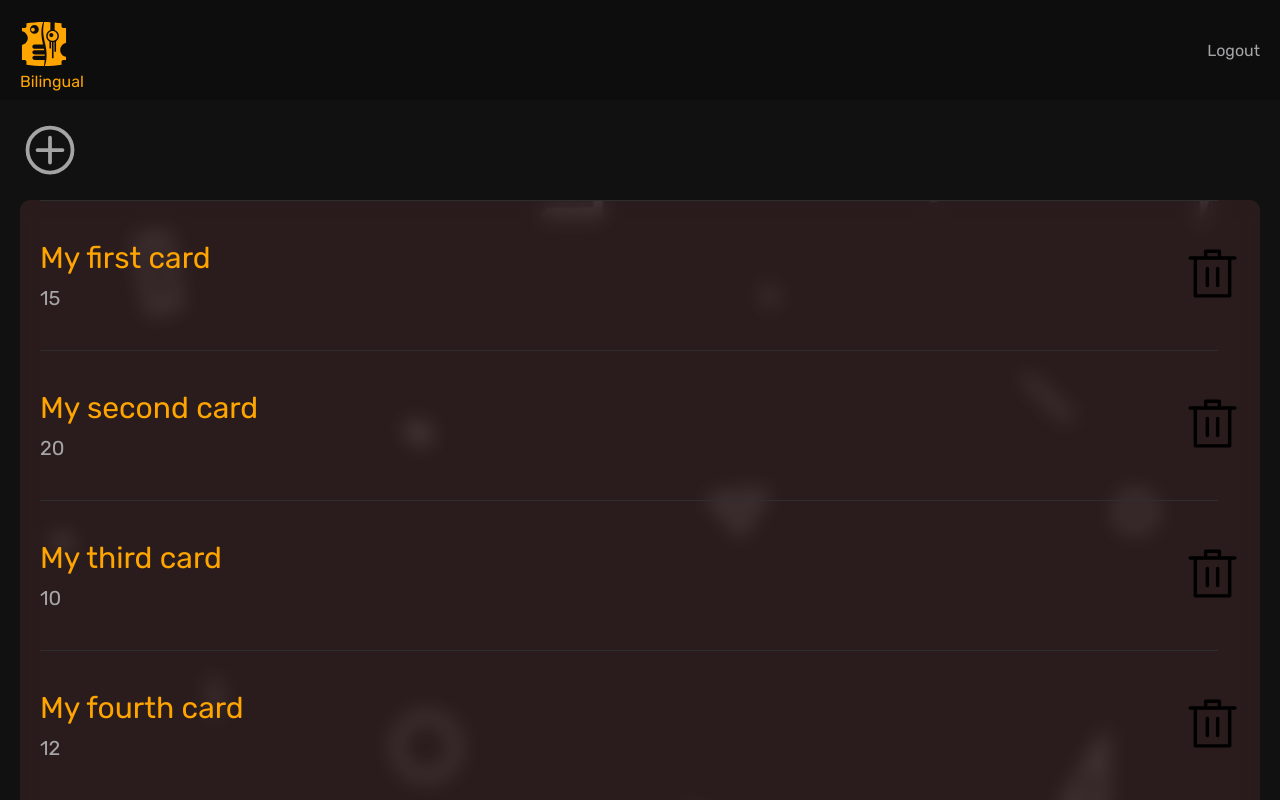
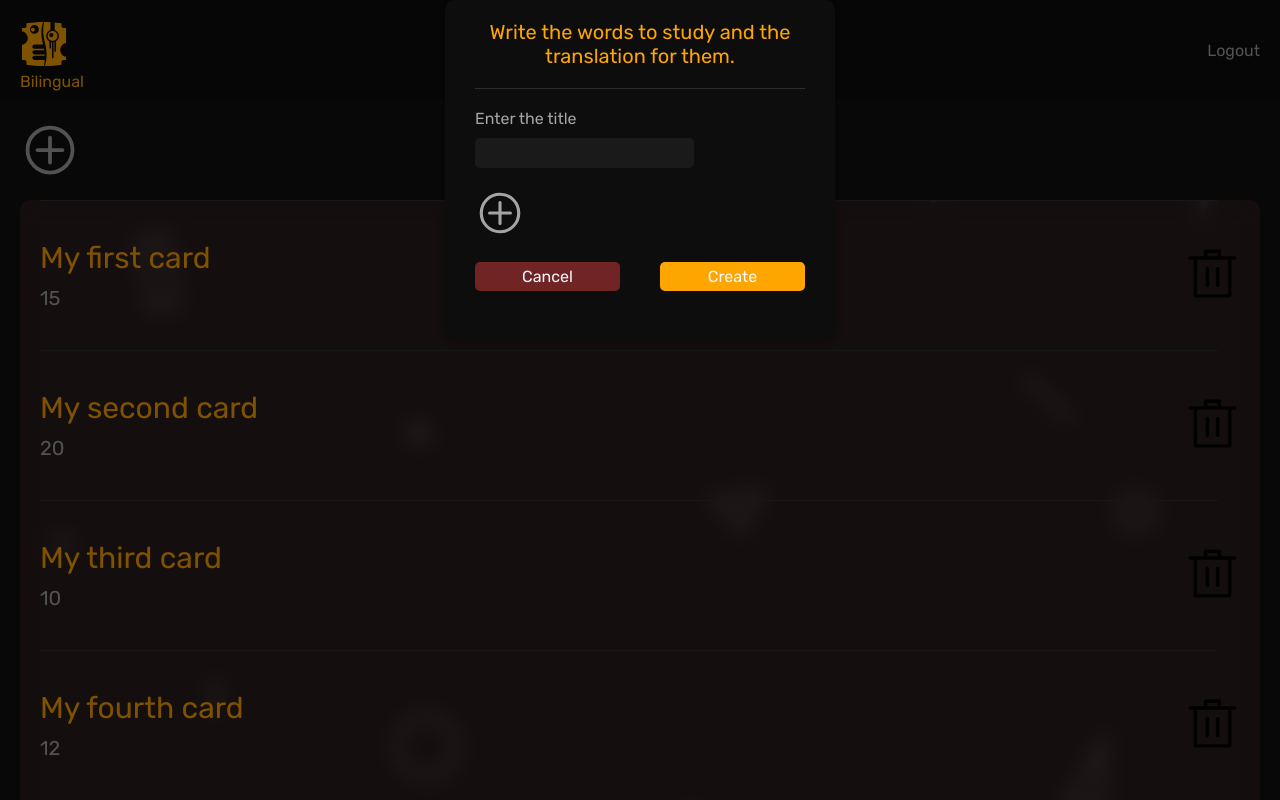
Before and after one commit to RobertEyrikh/bingual-client, a Vue app: page / in a window 1280 px wide. Both pictures are taken after a click on the button 50 px from the left and 150 px from the top of the page. Shown: the top 800 px of the page. Built offline with nearby package versions, Linux system fonts and the light colour scheme.

Commit message:
added add card modal

```diff
--- a/src/components/AddCard.vue
+++ b/src/components/AddCard.vue
@@ -1,8 +1,27 @@
-<script setup></script>
+<script setup>
+import { ref, reactive } from "vue";
+import MyButton from "../components/UI/MyButton.vue";
+const isOpen = ref(false);
+const words = ref([]);
+const deleteWord = (id) => {
+  words.value.splice(id, 1);
+};
+const addWord = () => {
+  let word = {
+    word: "",
+    translate: "",
+  };
+  words.value.push(word);
+};
+const check = () => {
+  console.log(words.value);
+};
+</script>
 <template>
   <section class="add-card">
-    <button class="add-button">
-      <svg class="add-button__image"
+    <button @click="isOpen = true" class="add-button">
+      <svg
+        class="add-button__image"
         viewBox="0 0 24 24"
         fill="none"
         xmlns="http://www.w3.org/2000/svg"
@@ -16,9 +35,86 @@
         />
       </svg>
     </button>
+    <Transition name="modal">
+      <div @click.stop="isOpen = false" v-if="isOpen" class="modal-wrapper">
+        <div @click.stop class="modal-container">
+          <div class="modal-header">
+            <h1 class="modal-header__title">
+              Write the words to study and the translation for them.
+            </h1>
+          </div>
+          <div class="modal-body">
+            <div class="modal-body__info">
+              <p class="card-name">Enter the title</p>
+              <input type="text" class="field name-field" />
+            </div>
+            <div v-if="words.length != 0" class="modal-body__words">
+              <div class="words-title">
+                <p class="words-title__p">Enter a word</p>
+                <p class="words-title__p">Enter translation</p>
+              </div>
+              <transition-group name="list" tag="div">
+                <div
+                  v-for="(word, index) of words"
+                  :key="word"
+                  class="words-container"
+                >
+                  {{ index + 1 }}
+                  <input v-model="words[index].word" class="field word-field" />
+                  <div>
+                    <input
+                      v-model="words[index].translate"
+                      class="field translate-field"
+                    />
+                    <p class="translate-word">word</p>
+                  </div>
+                  <button @click="deleteWord(index)" class="delete-card">
+                    <img
+                      class="delete-card__image"
+                      src="../assets/delete.svg"
+                    />
+                  </button>
+                </div>
+              </transition-group>
+            </div>
+            <button class="plus-word">
+              <svg
+                @click="addWord"
+                class="plus-word__image"
+                src="../assets/plus.svg"
+                viewBox="0 0 24 24"
+                fill="none"
+                xmlns="http://www.w3.org/2000/svg"
+              >
+                <path
+                  d="M12 7V17M7 12H17M21 12C21 16.9706 16.9706 21 12 21C7.02944 21 3 16.9706 3 12C3 7.02944 7.02944 3 12 3C16.9706 3 21 7.02944 21 12Z"
+                  stroke="inherit"
+                  stroke-width="1.5"
+                  stroke-linecap="round"
+                  stroke-linejoin="round"
+                />
+              </svg>
+            </button>
+          </div>
+          <div class="modal-footer">
+            <my-button @click="check" class="cancel-button">Cancel</my-button>
+            <my-button class="create-button">Create</my-button>
+          </div>
+        </div>
+      </div>
+    </Transition>
   </section>
 </template>
 <style scoped>
+.list-enter-active,
+.list-leave-active {
+  transition: all 1s ease;
+}
+.list-enter-from,
+.list-leave-to {
+  opacity: 0;
+  transform: translateY(30px);
+}
 .add-card {
   background-color: #111111;
   height: 60px;
@@ -38,4 +134,126 @@
 .add-button__image:hover {
   stroke: #ffa500;
 }
+.modal-wrapper {
+  position: fixed;
+  z-index: 9998;
+  top: 0;
+  left: 0;
+  width: 100%;
+  height: 100%;
+  background-color: rgba(0, 0, 0, 0.5);
+  transition: opacity 0.3s ease;
+}
+.modal-container {
+  border-radius: 10px;
+  width: 330px;
+  min-height: 300px;
+  margin: auto;
+  padding: 20px 30px;
+  background-color: rgb(13, 13, 13);
+  box-shadow: 0 2px 8px rgba(0, 0, 0, 0.33);
+  transition: all 0.3s ease;
+  /* overflow: scroll; */
+}
+.modal-container::-webkit-scrollbar {
+  width: 7px;
+  background-color: inherit;
+}
+.modal-container::-webkit-scrollbar-thumb {
+  background-color: #223c50;
+}
+.modal-header {
+  padding-bottom: 20px;
+  margin-bottom: 20px;
+  border-bottom: 1px solid #2e2e2e;
+}
+.modal-header__title {
+  text-align: center;
+  font-size: 20px;
+  color: #ffa500;
+}
+.modal-enter-from {
+  opacity: 0;
+}
+.modal-leave-to {
+  opacity: 0;
+}
+.modal-body {
+  margin-bottom: 20px;
+}
+.card-name,
+.words-qty {
+  margin-bottom: 10px;
+}
+.name-field,
+.qty-field {
+  margin-bottom: 20px;
+}
+.words-title {
+  padding-bottom: 10px;
+}
+.words-title,
+.words-container {
+  margin-bottom: 30px;
+  display: flex;
+  justify-content: space-between;
+}
+.word-field,
+.translate-field {
+  width: 120px;
+}
+.translate-word {
+  font-size: 13px;
+  position: absolute;
+}
+.field {
+  background-color: #1a1a1a;
+  height: 30px;
+  color: aliceblue;
+  border-radius: 5px;
+}
+.plus-word {
+  height: 50px;
+  width: 50px;
+  background-color: inherit;
+}
+.delete-card {
+  height: 30px;
+  width: 30px;
+  background-color: inherit;
+}
+.delete-card__image {
+  object-fit: cover;
+  height: 100%;
+  transition: all 0.2s;
+  cursor: pointer;
+  filter: invert(71%) sepia(6%) saturate(32%) hue-rotate(202deg) brightness(94%)
+    contrast(83%);
+}
+.delete-card__image:hover {
+  filter: invert(21%) sepia(32%) saturate(2440%) hue-rotate(329deg)
+    brightness(81%) contrast(94%);
+}
+.plus-word__image {
+  object-fit: cover;
+  height: 100%;
+  transition: all 0.2s;
+  cursor: pointer;
+  stroke: #a4a4a5;
+}
+.plus-word__image:hover {
+  stroke: #ffa500;
+}
+.modal-footer {
+  display: flex;
+  justify-content: space-between;
+}
+.cancel-button {
+  background-color: #712424;
+  margin-right: 20px;
+}
+.create-button {
+  background-color: #ffa500;
+  margin-left: 20px;
+}
 </style>
--- /dev/null
+++ b/src/components/UI/MyButton.vue
@@ -0,0 +1,23 @@
+<script setup></script>
+
+<template>
+  <button class="my-button">
+    <slot></slot>
+  </button>
+</template>
+
+<style scoped>
+.my-button {
+  border: none;
+  border-radius: 5px;
+  padding: 5px;
+  transition: all 0.2s;
+  color: aliceblue;
+  cursor: pointer;
+  height: 100%;
+  width: 100%;
+}
+.my-button:hover {
+  -webkit-filter: saturate(4);
+}
+</style>
```
Also changed, not shown: src/assets/plus.svg.
